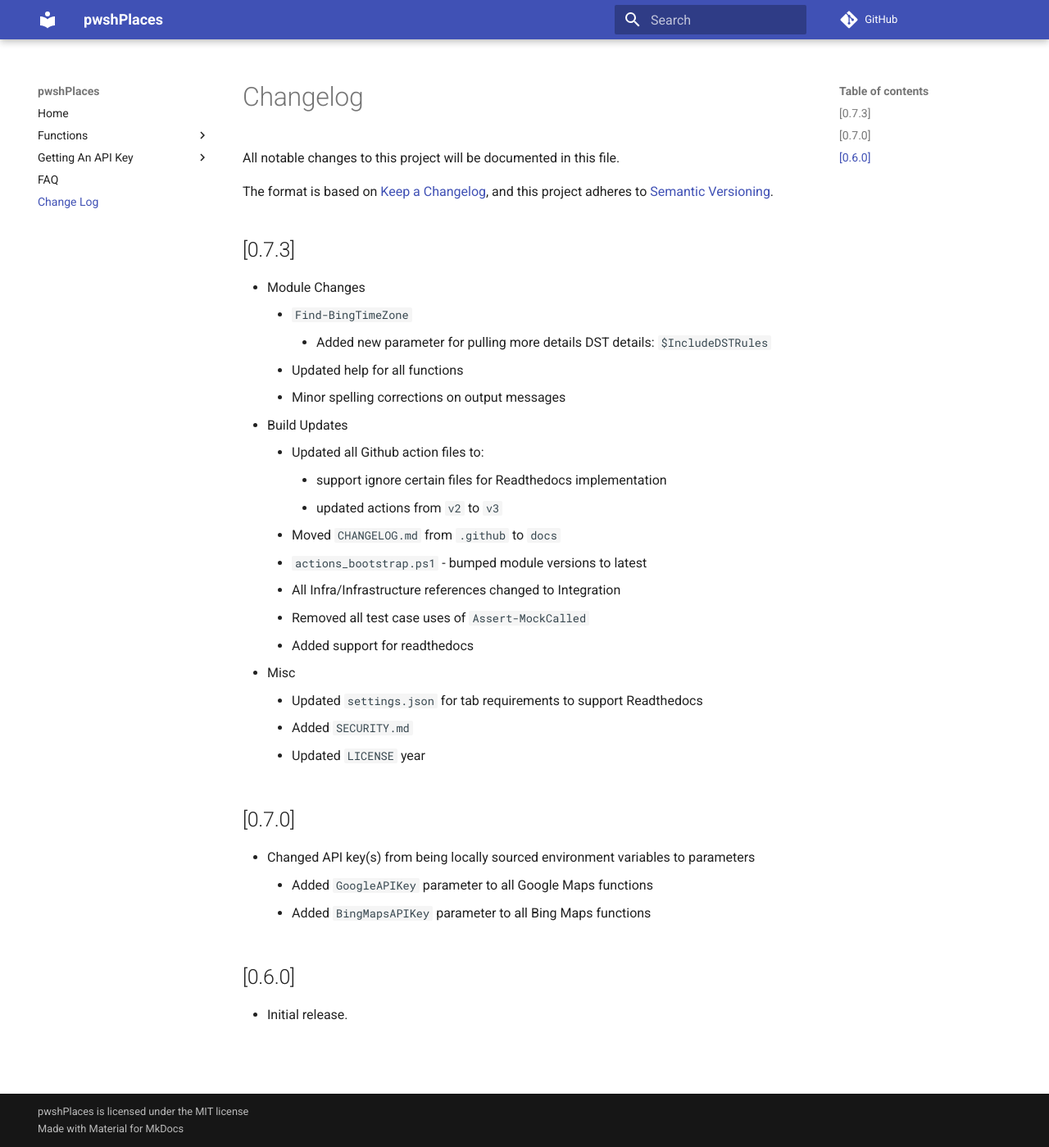
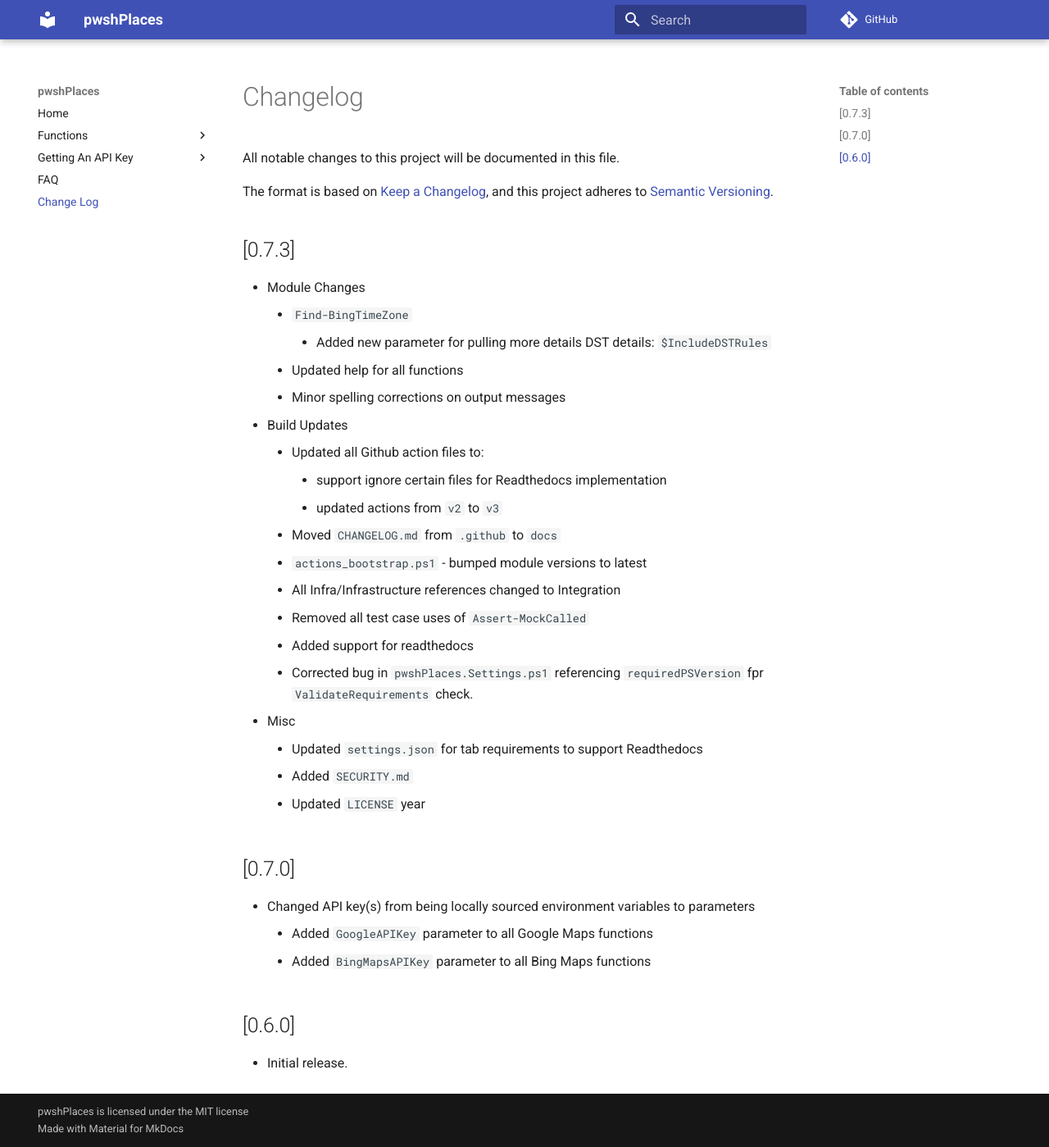
Before and after one commit to techthoughts2/pwshPlaces, an MkDocs documentation site: the page built from docs/CHANGELOG.md, in a window 1280 px wide and 1399 px high. Shown: the whole window at 82% size. Built offline with MkDocs 1.6.1 and Material for MkDocs 9.7.7, drawn with Linux system fonts in a browser that asks for light colours; comment, search, counter and statistics services are not loaded.

Commit message:
corrected build bug in ValidateRequirements

```diff
--- a/docs/CHANGELOG.md
+++ b/docs/CHANGELOG.md
@@ -21,6 +21,7 @@
     - All Infra/Infrastructure references changed to Integration
     - Removed all test case uses of `Assert-MockCalled`
     - Added support for readthedocs
+    - Corrected bug in `pwshPlaces.Settings.ps1` referencing `requiredPSVersion` fpr `ValidateRequirements` check.
 - Misc
     - Updated `settings.json` for tab requirements to support Readthedocs
     - Added `SECURITY.md`
```
Also changed, not shown: 1 other file.
